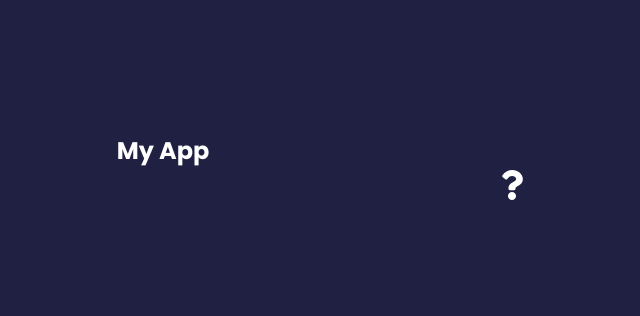
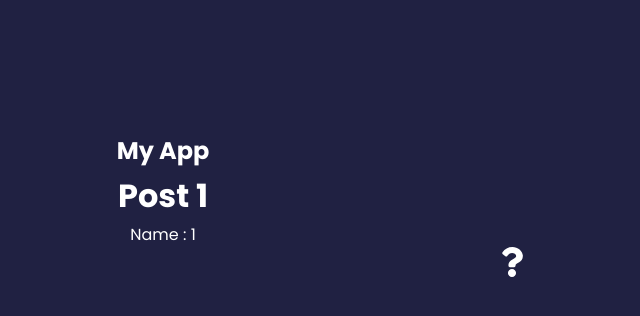
Before and after one commit to akim-dev/FeebackBrad, a React (Vite) app in the folder feedbackUI/: page /post/1/1 in a window 1280 px wide. Before the commit this address had no page. Shown: the top 316 px of the page, without its empty margins (477-1117 px from the left). Built offline with nearby package versions, Linux system fonts and the light colour scheme.

Commit message:
navlink and routes

```diff
--- a/feedbackUI/src/App.jsx
+++ b/feedbackUI/src/App.jsx
@@ -8,9 +8,17 @@
 import FeedbackData from "./data/FeedbackData";
 import FeedbackStats from "./components/FeedbackStats";
 import FeedbackForm from "./components/FeedbackForm";
+import Card from "./components/shared/Card";
+import Post from "./components/Post";
 
 // route start here
-import { BrowserRouter as Router, Route, Routes } from "react-router-dom";
+import {
+  BrowserRouter as Router,
+  Route,
+  Routes,
+  Link,
+  NavLink,
+} from "react-router-dom";
 import AboutPage from "./pages/AboutPage";
 import AboutIconLink from "./components/AboutIconLink";
 
@@ -57,7 +65,17 @@
             <Route path="/about" element={<AboutPage />}>
               This is about route
             </Route>
+            <Route path="/post/:id/:name" element={<Post />}></Route>
+            {/* <Card>
+              <NavLink to={"/"} activeClassName="active">
+                Home
+              </NavLink>
+              <NavLink to={"/about"} activeClassName="active">
+                About
+              </NavLink>
+            </Card> */}
           </Routes>
+
           <AboutIconLink />
         </div>
       </Router>
--- a/feedbackUI/src/components/AboutIconLink.jsx
+++ b/feedbackUI/src/components/AboutIconLink.jsx
@@ -6,7 +6,13 @@
   return (
     <div className="about-link">
       <div>
-        <Link to="/about">
+        {/* <Link
+          to={{
+            pathname: "/about",
+            search: "?sort=name",
+            hash: "#hello",
+          }} */}
+        <Link to={"/about"}>
           <FaQuestion size={30} />
         </Link>
       </div>
--- /dev/null
+++ b/feedbackUI/src/components/Post.jsx
@@ -0,0 +1,14 @@
+import React from "react";
+import { useParams } from "react-router-dom";
+
+function Post() {
+  const params = useParams();
+  return (
+    <div>
+      <h1>Post {params.id}</h1>
+      <p>Name : {params.name}</p>
+    </div>
+  );
+}
+
+export default Post;
```
